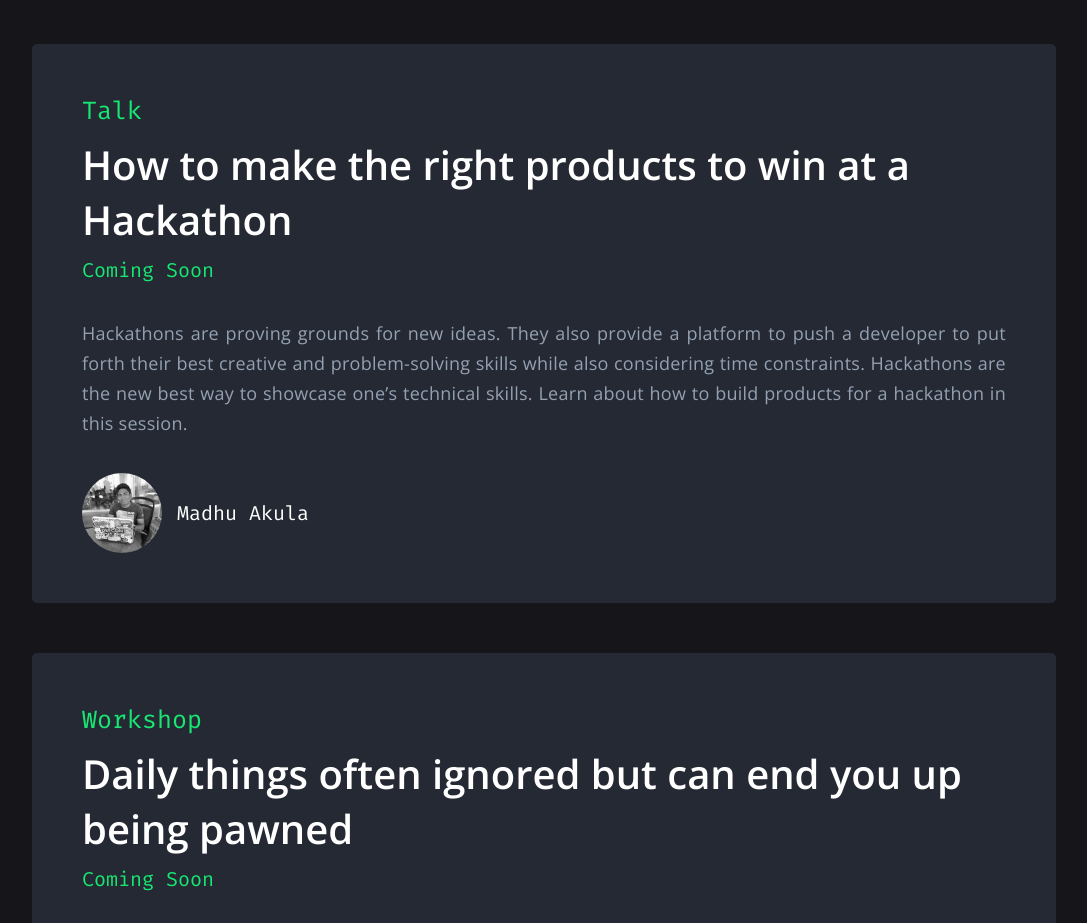
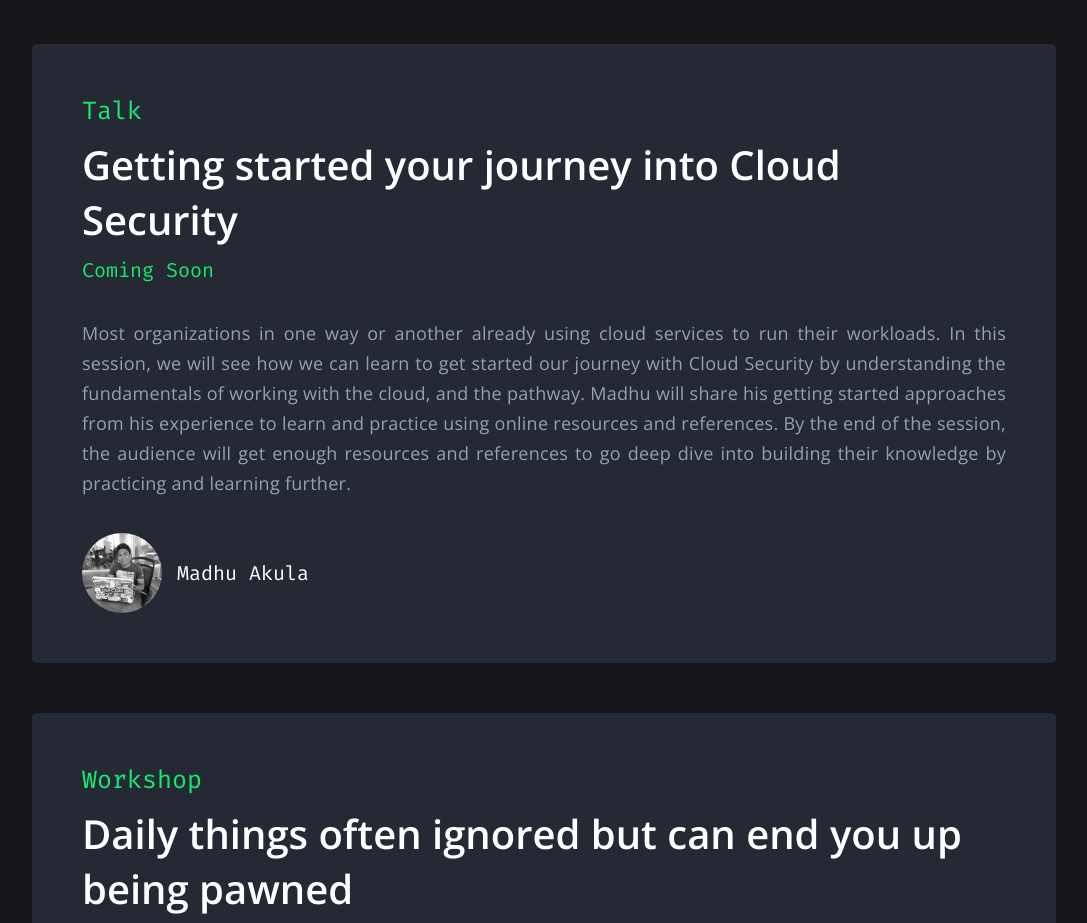
Before and after one commit to so-sc/devhost, a Gatsby site: page / in a window 1280 px wide. Shown: the part 2380-3303 px from the top of the page, without its empty margins (96-1183 px from the left). Built offline with nearby package versions, Linux system fonts and the light colour scheme; Gatsby itself is replaced by a stand-in of ours; a web font is replaced by a local one.

Commit message:
updated event deatails

```diff
--- a/src/components/events/events.js
+++ b/src/components/events/events.js
@@ -56,12 +56,12 @@ const Events = () => {
 
           <ScrollAnimation animateIn="fadeIn">
             <EventCard
-              title="How to make the right products to win at a Hackathon"
+              title="Getting started your journey into Cloud Security"
               type="Talk"
               speaker="Madhu Akula"
               speakerImage={data.madhu.childImageSharp.fluid}
               description="
-              Hackathons are proving grounds for new ideas. They also provide a platform to push a developer to put forth their best creative and problem-solving skills while also considering time constraints. Hackathons are the new best way to showcase one’s technical skills. Learn about how to build products for a hackathon in this session."
+              Most organizations in one way or another already using cloud services to run their workloads. In this session, we will see how we can learn to get started our journey with Cloud Security by understanding the fundamentals of working with the cloud, and the pathway. Madhu will share his getting started approaches from his experience to learn and practice using online resources and references. By the end of the session, the audience will get enough resources and references to go deep dive into building their knowledge by practicing and learning further."
               schedule="Coming Soon"
             />
           </ScrollAnimation>
```
